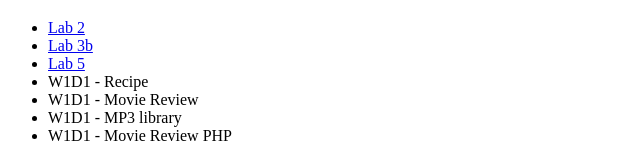
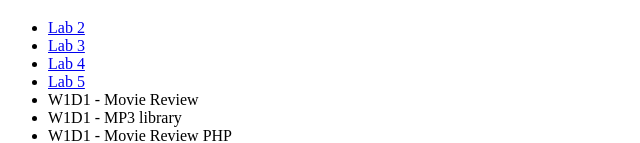
Before and after one commit to AbdullahFoqha/cs472, a plain HTML site: page index.html in a window 1280 px wide. Shown: the part 223-366 px from the top of the page, without its empty margins (0-640 px from the left). Drawn offline with Linux system fonts and the light colour scheme.

Commit message:
Add lab 4 link

```diff
--- a/index.html
+++ b/index.html
@@ -20,12 +20,14 @@
         <a href="https://abdullahfoqha.github.io/cs472_lab2b/">Lab 2</a>
       </li>
       <li>
-        <a href="https://abdullahfoqha.github.io/cs472_lab2/">Lab 3b</a>
+        <a href="https://abdullahfoqha.github.io/cs472_lab2/">Lab 3</a>
+      </li>
+      <li>
+        <a href="https://abdullahfoqha.github.io/cs472_lab4/">Lab 4</a>
       </li>
       <li>
         <a href="https://abdullahfoqha.github.io/cs472_lab5/">Lab 5</a>
       </li>
-      <li>W1D1 - Recipe</li>
       <li>W1D1 - Movie Review</li>
       <li>W1D1 - MP3 library</li>
       <li>W1D1 - Movie Review PHP</li>
```
